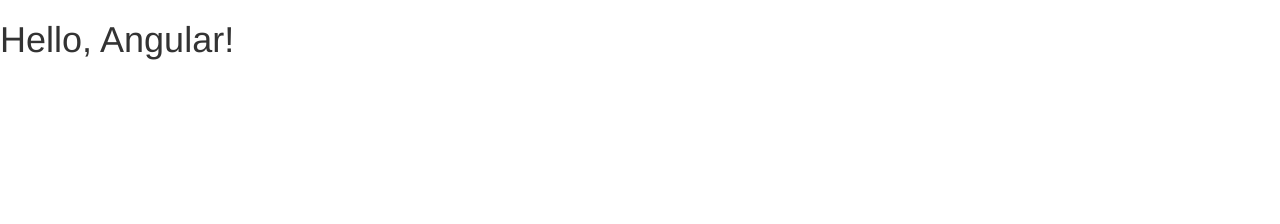
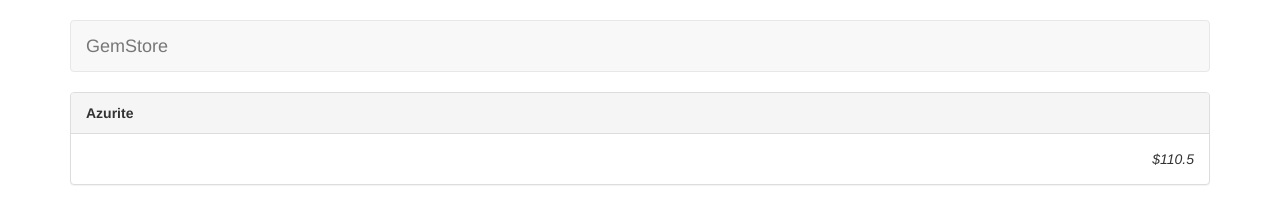
Before and after one commit to juristr/codeschool-angular, a plain HTML site: page index.html in a window 1280 px wide. Drawn offline with Linux system fonts and the light colour scheme.

Commit message:
add controller + viewbinding

```diff
--- a/app.js
+++ b/app.js
@@ -1 +1,14 @@
-var app = angular.module('gemStore', []);
+(function() {
+    var app = angular.module('gemStore', []);
+
+    app.controller('StoreController', function(){
+        this.product = gem;
+    });
+
+    var gem = {
+        name: 'Azurite',
+        price: 110.50,
+        canPurchase: false,
+        soldOut: true
+    };
+})();
--- /dev/null
+++ b/assets/app.css
@@ -0,0 +1,8 @@
+body {
+    padding-top: 20px;
+    padding-bottom: 20px;
+}
+
+.navbar {
+    margin-bottom: 20px;
+}
--- a/index.html
+++ b/index.html
@@ -1,12 +1,47 @@
 <!DOCTYPE html>
-<html ng-app="gemStore">
-  <head>
+<html lang="en"  ng-app="gemStore">
+<head>
+    <meta charset="utf-8">
+    <meta http-equiv="X-UA-Compatible" content="IE=edge">
+    <meta name="viewport" content="width=device-width, initial-scale=1">
+    <meta name="description" content="">
+    <meta name="author" content="">
+    <link rel="icon" href="../../favicon.ico">
+
+    <title>GemStore</title>
+
+    <!-- Bootstrap core CSS -->
     <link rel="stylesheet" type="text/css" href="./assets/bootstrap/css/bootstrap.min.css" />
+
+    <!-- Custom styles for this app -->
+    <link href="./assets/app.css" rel="stylesheet">
+
+    <!-- HTML5 shim and Respond.js IE8 support of HTML5 elements and media queries -->
+    <!--[if lt IE 9]>
+    <script src="https://oss.maxcdn.com/html5shiv/3.7.2/html5shiv.min.js"></script>
+    <script src="https://oss.maxcdn.com/respond/1.4.2/respond.min.js"></script>
+    <![endif]-->
 
     <script type="text/javascript" src="./assets/angular.min.js"></script>
     <script type="text/javascript" src="app.js"></script>
-  </head>
-  <body>
-    <h1>{{ "Hello, Angular!" }}</h1>
-  </body>
+</head>
+<body ng-controller="StoreController as store">
+    <div class="container">
+        <!-- Static navbar -->
+        <div class="navbar navbar-default" role="navigation">
+            <div class="container-fluid">
+                <a class="navbar-brand" href="#">GemStore</a>
+            </div>
+        </div>
+
+        <div class="panel panel-default">
+            <div class="panel-heading"><strong>{{ store.product.name }}</strong></div>
+            <div class="panel-body">
+                <em class="pull-right">${{store.product.price}}</em>
+            </div>
+        </div>
+
+    </div>
+
+</body>
 </html>
```
